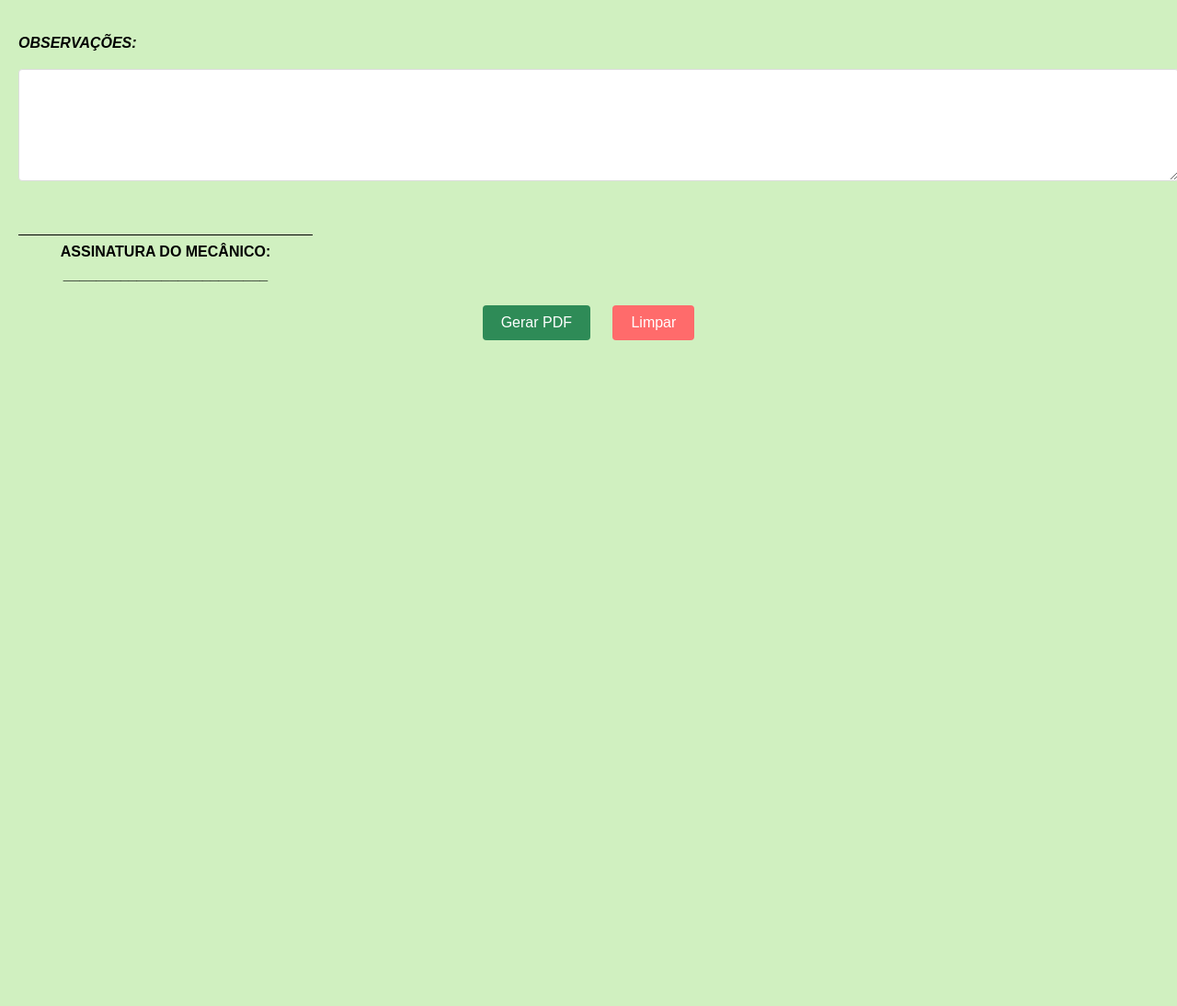
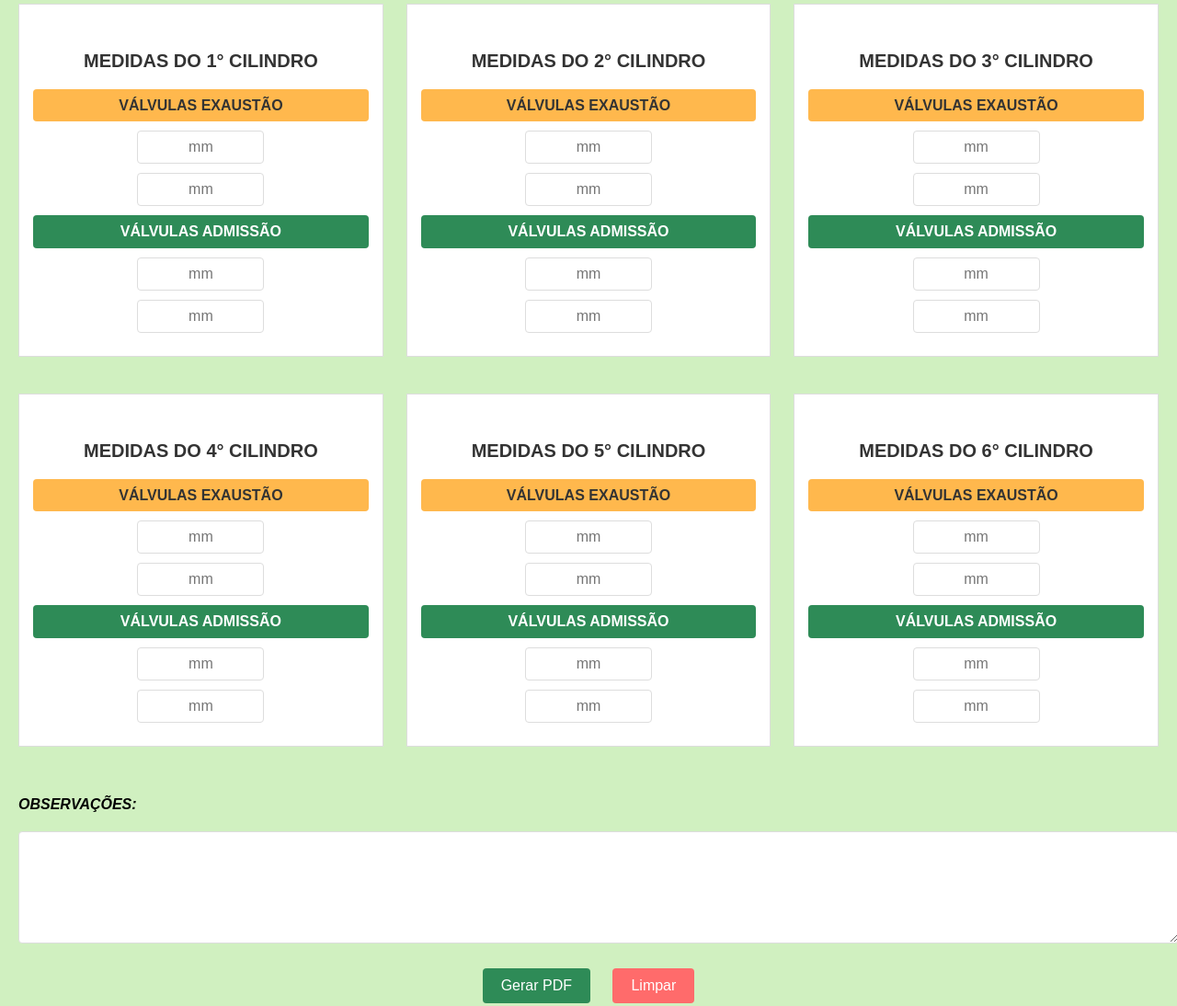
Before and after one commit to gabrielsenna97/Medi-o-de-V-lvulas, a plain HTML site: page index.html in a window 1280 px wide. Shown: the part 376-1470 px from the top of the page at 92% size. Before the commit the page ends 800 px from the top, so only its background shows below. Drawn offline with Linux system fonts and the light colour scheme.

Commit message:
Update index.html

```diff
--- a/index.html
+++ b/index.html
@@ -136,7 +136,6 @@
   </style>
 </head>
 <body>
-<div id="formulario">
   <h1>MEDIÇÃO DAS VÁLVULAS DO SCANIA-550</h1>
 
   <table class="info-table">
@@ -160,12 +159,73 @@
   </div>
 
   <div class="valve-container">
-    <!-- CILINDROS 1 a 6 -->
-    <!-- Repete estrutura para cada cilindro, como já está no seu código -->
-    <!-- ... (já está certo e funcional) ... -->
+    <!-- Cilindro 1 -->
+    <div class="valve-section">
+      <h2>MEDIDAS DO 1° CILINDRO</h2>
+      <div class="valve-type exaustao">VÁLVULAS EXAUSTÃO</div>
+      <div class="measurement"><input type="text" id="exaustao1_1" placeholder="mm"></div>
+      <div class="measurement"><input type="text" id="exaustao1_2" placeholder="mm"></div>
+      <div class="valve-type admissao">VÁLVULAS ADMISSÃO</div>
+      <div class="measurement"><input type="text" id="admissao1_1" placeholder="mm"></div>
+      <div class="measurement"><input type="text" id="admissao1_2" placeholder="mm"></div>
+    </div>
 
-    <!-- Cilindros 1 a 6 já estão completos no seu código -->
-    <!-- Não repeti aqui só para economizar espaço -->
+    <!-- Cilindro 2 -->
+    <div class="valve-section">
+      <h2>MEDIDAS DO 2° CILINDRO</h2>
+      <div class="valve-type exaustao">VÁLVULAS EXAUSTÃO</div>
+      <div class="measurement"><input type="text" id="exaustao2_1" placeholder="mm"></div>
+      <div class="measurement"><input type="text" id="exaustao2_2" placeholder="mm"></div>
+      <div class="valve-type admissao">VÁLVULAS ADMISSÃO</div>
+      <div class="measurement"><input type="text" id="admissao2_1" placeholder="mm"></div>
+      <div class="measurement"><input type="text" id="admissao2_2" placeholder="mm"></div>
+    </div>
+
+    <!-- Cilindro 3 -->
+    <div class="valve-section">
+      <h2>MEDIDAS DO 3° CILINDRO</h2>
+      <div class="valve-type exaustao">VÁLVULAS EXAUSTÃO</div>
+      <div class="measurement"><input type="text" id="exaustao3_1" placeholder="mm"></div>
+      <div class="measurement"><input type="text" id="exaustao3_2" placeholder="mm"></div>
+      <div class="valve-type admissao">VÁLVULAS ADMISSÃO</div>
+      <div class="measurement"><input type="text" id="admissao3_1" placeholder="mm"></div>
+      <div class="measurement"><input type="text" id="admissao3_2" placeholder="mm"></div>
+    </div>
+  </div>
+
+  <div class="valve-container">
+    <!-- Cilindro 4 -->
+    <div class="valve-section">
+      <h2>MEDIDAS DO 4° CILINDRO</h2>
+      <div class="valve-type exaustao">VÁLVULAS EXAUSTÃO</div>
+      <div class="measurement"><input type="text" id="exaustao4_1" placeholder="mm"></div>
+      <div class="measurement"><input type="text" id="exaustao4_2" placeholder="mm"></div>
+      <div class="valve-type admissao">VÁLVULAS ADMISSÃO</div>
+      <div class="measurement"><input type="text" id="admissao4_1" placeholder="mm"></div>
+      <div class="measurement"><input type="text" id="admissao4_2" placeholder="mm"></div>
+    </div>
+
+    <!-- Cilindro 5 -->
+    <div class="valve-section">
+      <h2>MEDIDAS DO 5° CILINDRO</h2>
+      <div class="valve-type exaustao">VÁLVULAS EXAUSTÃO</div>
+      <div class="measurement"><input type="text" id="exaustao5_1" placeholder="mm"></div>
+      <div class="measurement"><input type="text" id="exaustao5_2" placeholder="mm"></div>
+      <div class="valve-type admissao">VÁLVULAS ADMISSÃO</div>
+      <div class="measurement"><input type="text" id="admissao5_1" placeholder="mm"></div>
+      <div class="measurement"><input type="text" id="admissao5_2" placeholder="mm"></div>
+    </div>
+
+    <!-- Cilindro 6 -->
+    <div class="valve-section">
+      <h2>MEDIDAS DO 6° CILINDRO</h2>
+      <div class="valve-type exaustao">VÁLVULAS EXAUSTÃO</div>
+      <div class="measurement"><input type="text" id="exaustao6_1" placeholder="mm"></div>
+      <div class="measurement"><input type="text" id="exaustao6_2" placeholder="mm"></div>
+      <div class="valve-type admissao">VÁLVULAS ADMISSÃO</div>
+      <div class="measurement"><input type="text" id="admissao6_1" placeholder="mm"></div>
+      <div class="measurement"><input type="text" id="admissao6_2" placeholder="mm"></div>
+    </div>
   </div>
 
   <div class="obs">
@@ -173,19 +233,18 @@
     <textarea id="observacoes"></textarea>
   </div>
 
+  <div class="button-container">
+    <button id="generatePdf">Gerar PDF</button>
+    <button id="clearBtn" class="clear-btn">Limpar</button>
+  </div>
+
   <div class="signature">
     ASSINATURA DO MECÂNICO: _________________________
-  </div>
-</div>
-
-<div class="button-container">
-  <button onclick="gerarPDF()">Gerar PDF</button>
-  <button id="clearBtn" class="clear-btn">Limpar</button>
   </div>
 
   <script>
     function gerarPDF() {
-    const element = document.getElementById('formulario');
+      const element = document.body;
 
       const opt = {
         margin: 0.5,
@@ -198,7 +257,9 @@
       html2pdf().set(opt).from(element).save();
     }
 
-  document.getElementById('clearBtn').addEventListener('click', function() {
+    document.getElementById('generatePdf').addEventListener('click', gerarPDF);
+
+    document.getElementById('clearBtn').addEventListener('click', function () {
       const inputs = document.querySelectorAll('input[type="text"], input[type="date"], textarea');
       inputs.forEach(input => input.value = '');
     });
```
Lines whose indentation alone changed are shown as unchanged.
